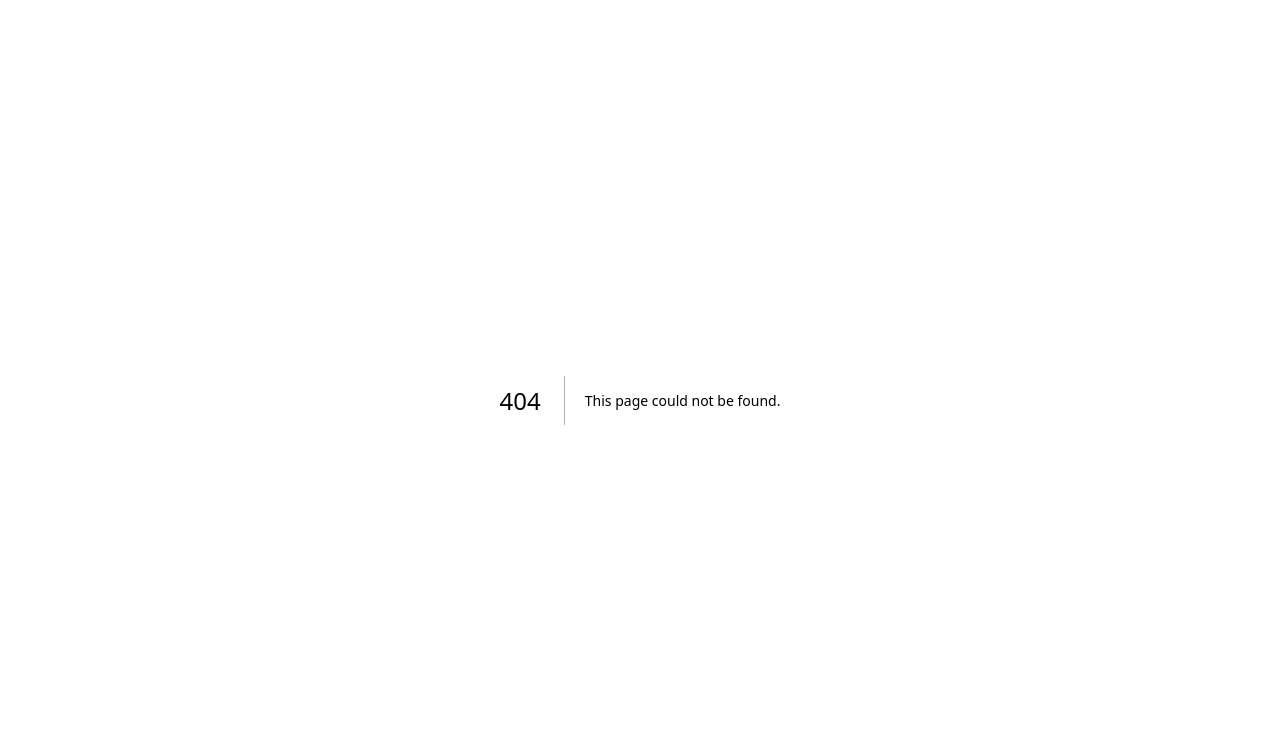
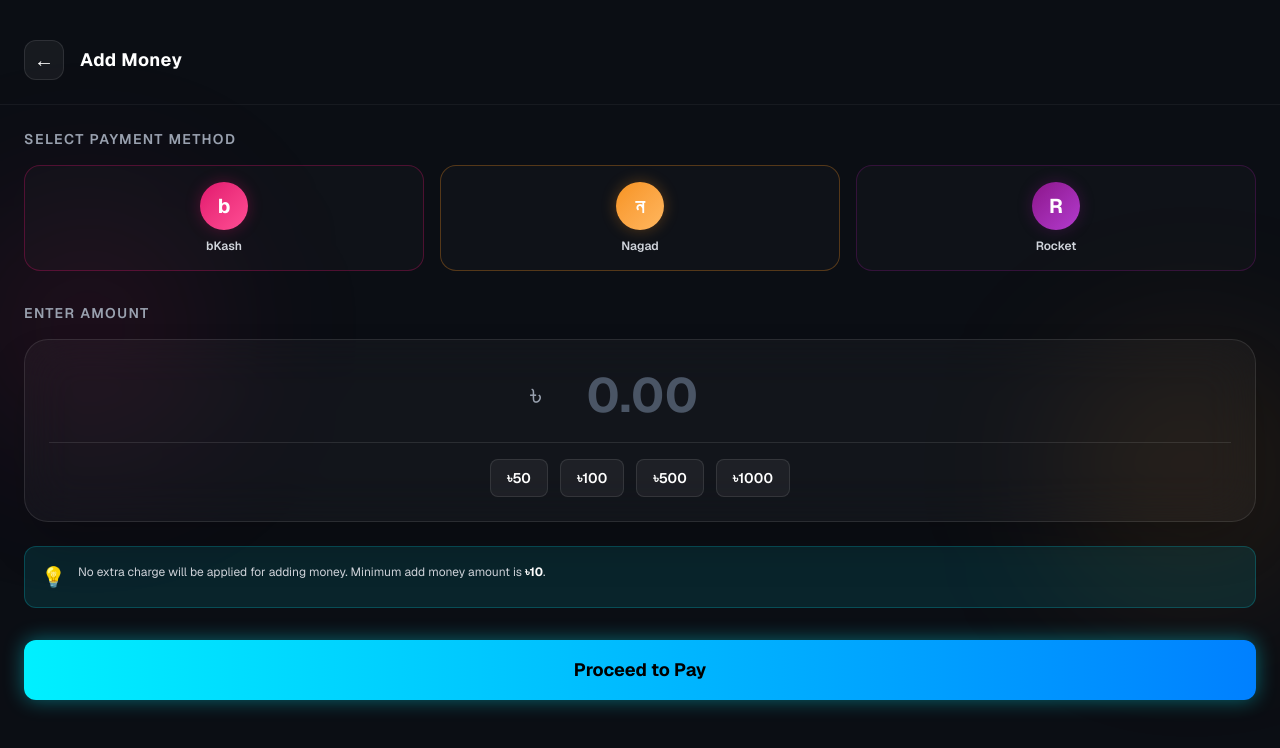
Before and after one commit to aiorbd-video/RatulTelecom, a Next.js app: page /add-money in a window 1280 px wide. Before the commit this address had no page. Shown: the top 748 px of the page. Built offline with nearby package versions, Linux system fonts and the light colour scheme.

Commit message:
Create page.tsx

```diff
--- /dev/null
+++ b/app/add-money/page.tsx
@@ -0,0 +1,101 @@
+import React from 'react';
+import Link from 'next/link';
+
+export default function AddMoneyPage() {
+  return (
+    <div className="min-h-screen bg-[#0B0E14] text-white font-sans relative overflow-hidden pb-20">
+
+      {/* Background Glow */}
+      <div className="absolute top-1/4 -left-10 w-64 h-64 bg-[#E2136E]/10 rounded-full blur-[80px] pointer-events-none"></div>
+      <div className="absolute bottom-1/4 -right-10 w-64 h-64 bg-[#F7931E]/10 rounded-full blur-[80px] pointer-events-none"></div>
+
+      {/* Top Header */}
+      <div className="flex items-center px-6 pt-10 pb-6 border-b border-white/5 relative z-10">
+        <Link href="/">
+          <div className="w-10 h-10 rounded-xl bg-white/5 border border-white/10 flex items-center justify-center hover:bg-white/10 transition-colors active:scale-95 cursor-pointer">
+            <span className="text-xl">←</span>
+          </div>
+        </Link>
+        <h2 className="text-lg font-bold ml-4 tracking-wide">Add Money</h2>
+      </div>
+
+      <div className="px-6 mt-6 relative z-10">
+        <h3 className="text-sm font-semibold mb-4 text-gray-400 uppercase tracking-widest">Select Payment Method</h3>
+
+        {/* MFS Selection Grid */}
+        <div className="grid grid-cols-3 gap-4 mb-8">
+
+          {/* bKash Card */}
+          <div className="flex flex-col items-center justify-center p-4 rounded-2xl bg-white/[0.02] border border-[#E2136E]/30 hover:border-[#E2136E] hover:bg-[#E2136E]/5 cursor-pointer transition-all group">
+            <div className="w-12 h-12 rounded-full bg-gradient-to-br from-[#E2136E] to-[#FF4D94] flex items-center justify-center mb-2 shadow-[0_0_15px_rgba(226,19,110,0.3)] group-hover:scale-110 transition-transform">
+              <span className="text-xl font-bold text-white">b</span>
+            </div>
+            <span className="text-xs font-semibold text-gray-300 group-hover:text-white">bKash</span>
+          </div>
+
+          {/* Nagad Card */}
+          <div className="flex flex-col items-center justify-center p-4 rounded-2xl bg-white/[0.02] border border-[#F7931E]/30 hover:border-[#F7931E] hover:bg-[#F7931E]/5 cursor-pointer transition-all group">
+            <div className="w-12 h-12 rounded-full bg-gradient-to-br from-[#F7931E] to-[#FFB75E] flex items-center justify-center mb-2 shadow-[0_0_15px_rgba(247,147,30,0.3)] group-hover:scale-110 transition-transform">
+              <span className="text-xl font-bold text-white">ন</span>
+            </div>
+            <span className="text-xs font-semibold text-gray-300 group-hover:text-white">Nagad</span>
+          </div>
+
+          {/* Rocket Card */}
+          <div className="flex flex-col items-center justify-center p-4 rounded-2xl bg-white/[0.02] border border-[#8C158B]/30 hover:border-[#8C158B] hover:bg-[#8C158B]/5 cursor-pointer transition-all group">
+            <div className="w-12 h-12 rounded-full bg-gradient-to-br from-[#8C158B] to-[#B33BCF] flex items-center justify-center mb-2 shadow-[0_0_15px_rgba(140,21,139,0.3)] group-hover:scale-110 transition-transform">
+              <span className="text-xl font-bold text-white">R</span>
+            </div>
+            <span className="text-xs font-semibold text-gray-300 group-hover:text-white">Rocket</span>
+          </div>
+
+        </div>
+
+        {/* Amount Section */}
+        <h3 className="text-sm font-semibold mb-4 text-gray-400 uppercase tracking-widest">Enter Amount</h3>
+
+        <div className="bg-white/[0.03] border border-white/10 rounded-3xl p-6 backdrop-blur-xl mb-6 shadow-2xl">
+          <div className="flex items-center justify-center border-b border-white/10 pb-4 mb-4">
+            <span className="text-3xl text-gray-400 mr-2">৳</span>
+            <input
+              type="number"
+              placeholder="0.00"
+              className="bg-transparent text-5xl font-bold text-white w-full max-w-[200px] text-center focus:outline-none placeholder-gray-600"
+            />
+          </div>
+
+          {/* Quick Amount Pills */}
+          <div className="flex justify-center gap-3">
+            <AmountPill amount="50" />
+            <AmountPill amount="100" />
+            <AmountPill amount="500" />
+            <AmountPill amount="1000" />
+          </div>
+        </div>
+
+        {/* Info Box */}
+        <div className="bg-[#00F0FF]/10 border border-[#00F0FF]/20 rounded-xl p-4 flex items-start gap-3 mb-8">
+          <span className="text-[#00F0FF] text-xl">💡</span>
+          <p className="text-xs text-gray-300 leading-relaxed">
+            No extra charge will be applied for adding money. Minimum add money amount is <strong className="text-white">৳10</strong>.
+          </p>
+        </div>
+
+        {/* Submit Button */}
+        <button className="w-full bg-gradient-to-r from-[#00F0FF] to-[#0080FF] text-black font-bold text-lg py-4 rounded-xl shadow-[0_0_20px_rgba(0,240,255,0.4)] active:scale-95 transition-all">
+          Proceed to Pay
+        </button>
+
+      </div>
+    </div>
+  );
+}
+
+// Reusable Quick Amount Component
+function AmountPill({ amount }: { amount: string }) {
+  return (
+    <div className="px-4 py-2 rounded-lg border border-white/10 bg-white/5 hover:bg-white/10 text-sm font-semibold cursor-pointer active:scale-95 transition-all">
+      ৳{amount}
+    </div>
+  );
+}
```
